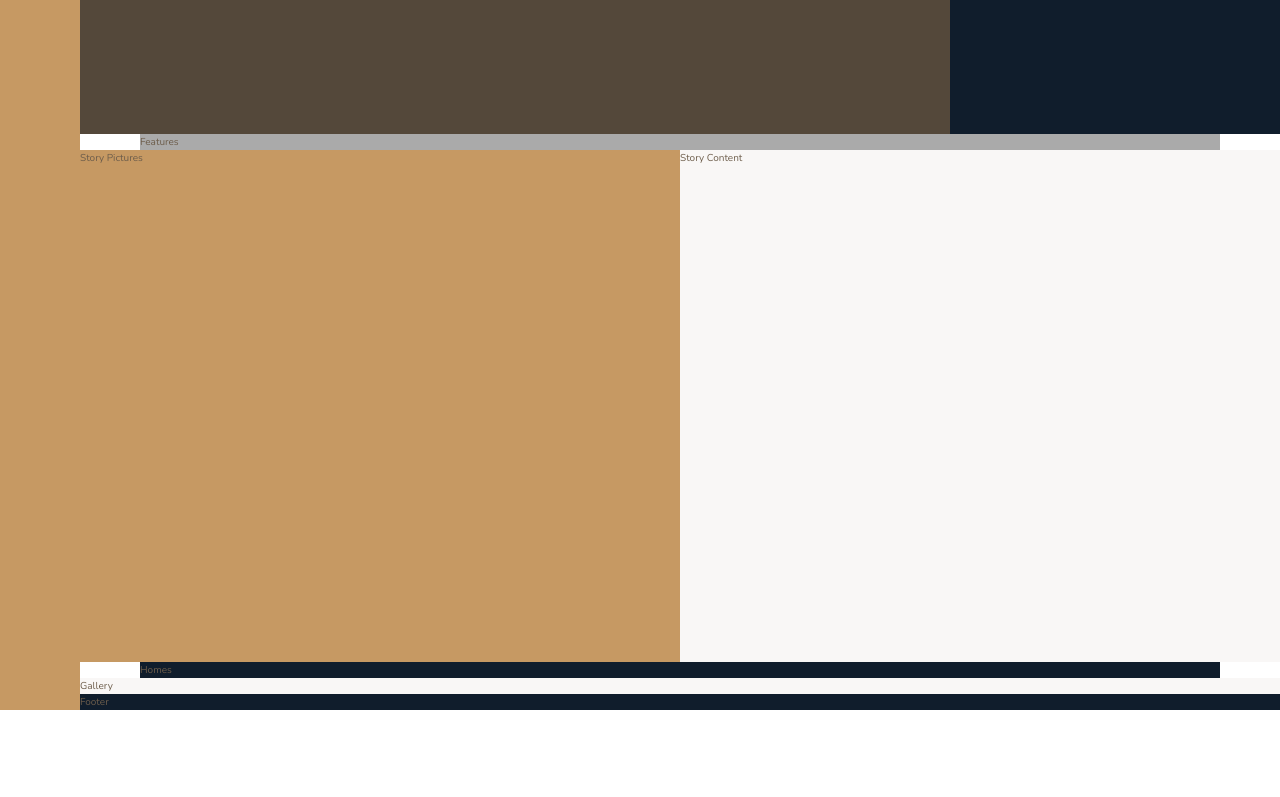
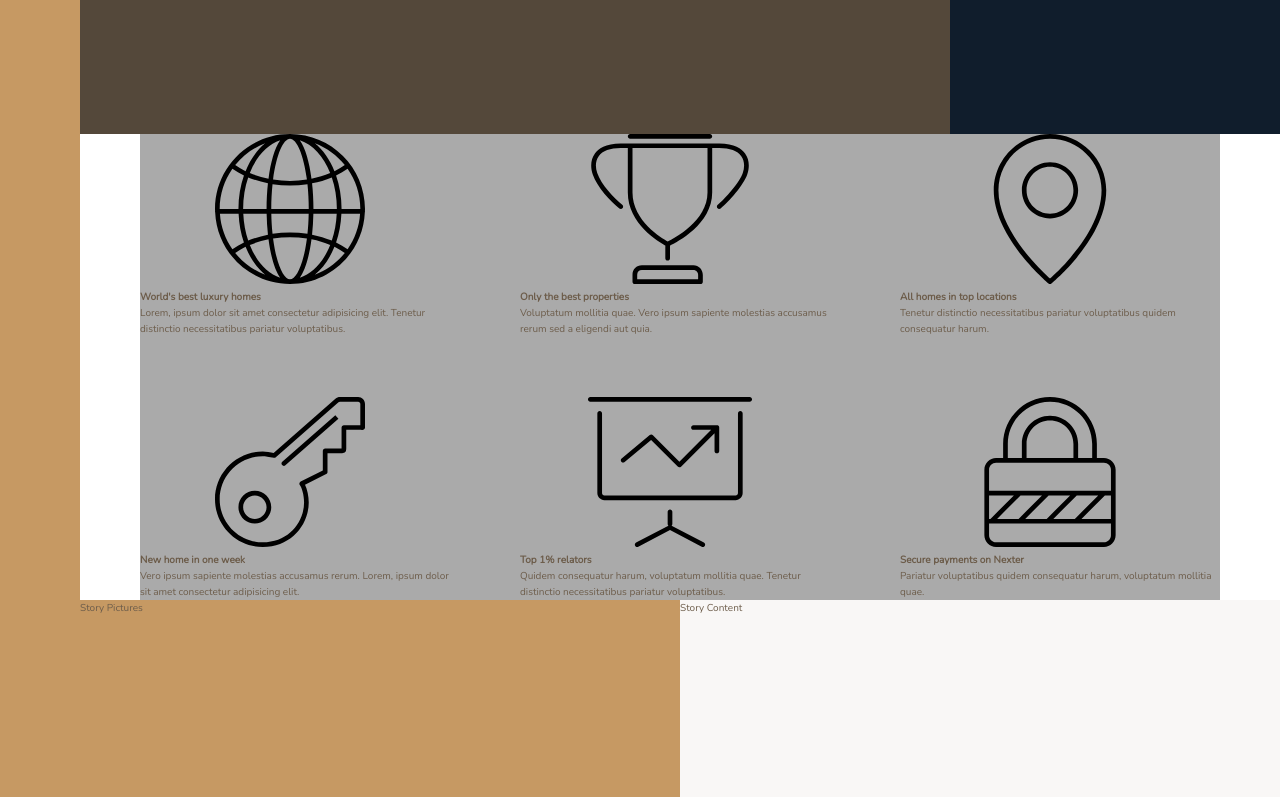
Before and after one commit to arfaoui-aziz/Nexter, a website: page index.html in a window 1280 px wide. Shown: the part 506-1303 px from the top of the page. Before the commit the page ends 1216 px from the top, so only its background shows below. Drawn offline with nearby package versions, Linux system fonts and the light colour scheme.

Commit message:
Feature Section Layout

```diff
--- a/index.html
+++ b/index.html
@@ -19,7 +19,73 @@
     <header class="header">Header</header>
     <div class="realtors">Top 3 realtors</div>
 
-    <section class="features">Features</section>
+    <section class="features">
+      <div class="feature">
+        <svg class="feature__icon">
+          <use xlink:href="../img/sprite.svg#icon-global" />
+        </svg>
+        <h4 class="heading-4">World's best luxury homes</h4>
+        <p class="feature__text">
+          Lorem, ipsum dolor sit amet consectetur adipisicing elit. Tenetur
+          distinctio necessitatibus pariatur voluptatibus.
+        </p>
+      </div>
+
+      <div class="feature">
+        <svg class="feature__icon">
+          <use xlink:href="../img/sprite.svg#icon-trophy" />
+        </svg>
+        <h4 class="heading-4">Only the best properties</h4>
+        <p class="feature__text">
+          Voluptatum mollitia quae. Vero ipsum sapiente molestias accusamus
+          rerum sed a eligendi aut quia.
+        </p>
+      </div>
+
+      <div class="feature">
+        <svg class="feature__icon">
+          <use xlink:href="../img/sprite.svg#icon-map-pin" />
+        </svg>
+        <h4 class="heading-4">All homes in top locations</h4>
+        <p class="feature__text">
+          Tenetur distinctio necessitatibus pariatur voluptatibus quidem
+          consequatur harum.
+        </p>
+      </div>
+
+      <div class="feature">
+        <svg class="feature__icon">
+          <use xlink:href="../img/sprite.svg#icon-key" />
+        </svg>
+        <h4 class="heading-4">New home in one week</h4>
+        <p class="feature__text">
+          Vero ipsum sapiente molestias accusamus rerum. Lorem, ipsum dolor sit
+          amet consectetur adipisicing elit.
+        </p>
+      </div>
+
+      <div class="feature">
+        <svg class="feature__icon">
+          <use xlink:href="../img/sprite.svg#icon-presentation" />
+        </svg>
+        <h4 class="heading-4">Top 1% relators</h4>
+        <p class="feature__text">
+          Quidem consequatur harum, voluptatum mollitia quae. Tenetur distinctio
+          necessitatibus pariatur voluptatibus.
+        </p>
+      </div>
+
+      <div class="feature">
+        <svg class="feature__icon">
+          <use xlink:href="../img/sprite.svg#icon-lock" />
+        </svg>
+        <h4 class="heading-4">Secure payments on Nexter</h4>
+        <p class="feature__text">
+          Pariatur voluptatibus quidem consequatur harum, voluptatum mollitia
+          quae.
+        </p>
+      </div>
+    </section>
     <!-- In Bem We Can specifie a block element without having a parent block -->
 
     <div class="story__pictures">Story Pictures</div>
--- a/sass/_features.scss
+++ b/sass/_features.scss
@@ -1,6 +1,9 @@
 .features {
   background-color: $color-grey-light-2;
   grid-column: center-start / center-end;
+  display: grid;
+  grid-template-columns: repeat(3, 1fr);
+  grid-gap: 6rem;
 }
 
 .container {
@@ -8,9 +11,7 @@
   //min-content = auto
   grid-template-rows: 80vh auto 40vw repeat(3, min-content);
   grid-template-columns:
-    [sidebar-start] 8rem [sidebar-end full-start] minmax(
-      6rem,
-      1fr
-    ) [center-start] repeat(8, [col-start] minmax(min-content, 14rem) [col-end])
+    [sidebar-start] 8rem [sidebar-end full-start] minmax(6rem, 1fr)
+    [center-start] repeat(8, [col-start] minmax(min-content, 14rem) [col-end])
     [center-end] minmax(6rem, 1fr) [full-end];
 }
```
Also changed, not shown: css/main.css.
